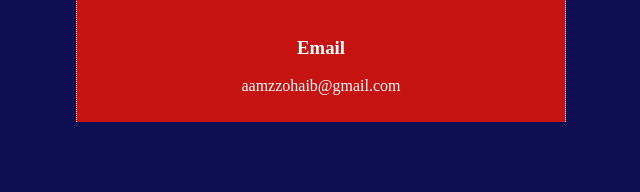
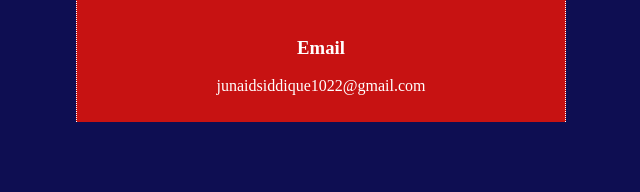
Before and after one commit to hafizzohaibaslam/Zohaibs-friend-website-clone, a plain HTML site: page index.html in a window 1280 px wide. Shown: the part 2804-2996 px from the top of the page, 319-959 px from the left. Drawn offline with Linux system fonts and the light colour scheme; files whose address does not match are found by name.

Commit message:
email updated

```diff
--- a/index.html
+++ b/index.html
@@ -275,7 +275,7 @@
                     <div class="f-content">
                         <h3>Email</h3>
                         <br>
-                        <a href="mailto:aamzzohaib@gmail.com" style="color:white"> aamzzohaib@gmail.com</a>
+                        <a href="mailto:junaidsiddique1022@gmail.com" style="color:white"> junaidsiddique1022@gmail.com</a>
                     </div>
                 </div>
                 <!-- <div class="f1">
```
